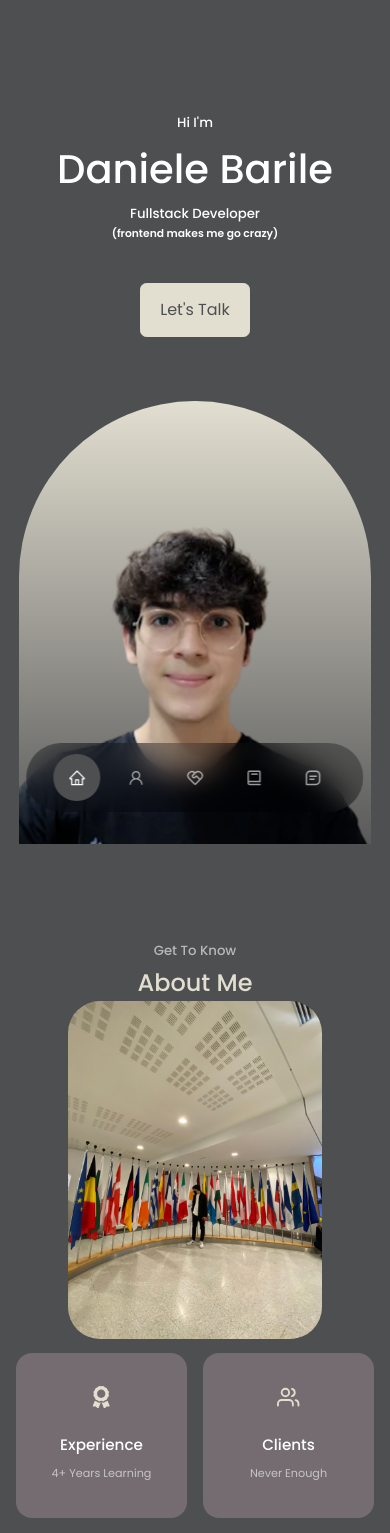
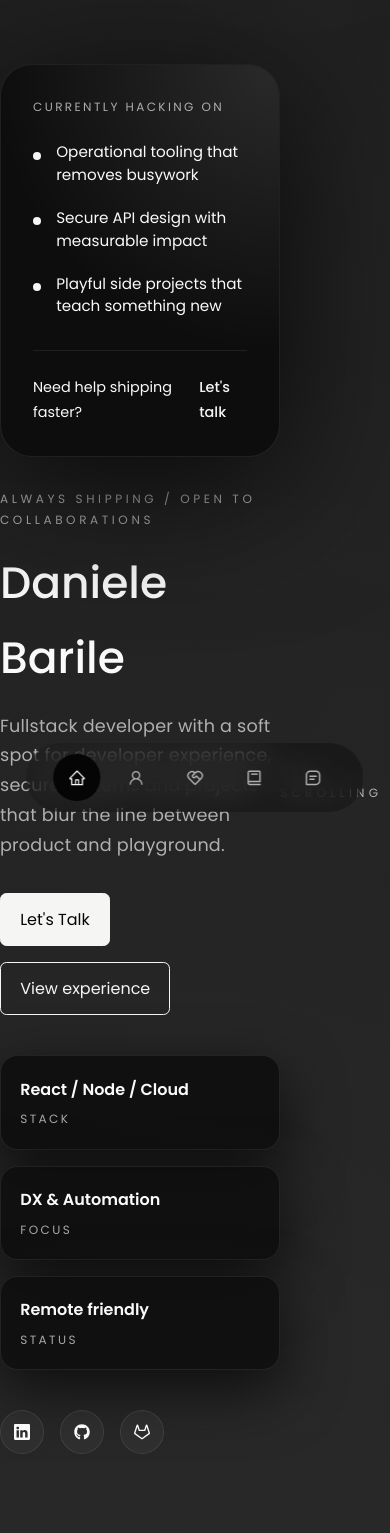
Before and after one commit to Ho3pLi/MyPlace, a React (Create React App) app: page / in a window 390 px wide. Shown: the top 1533 px of the page. Built offline with nearby package versions, Linux system fonts and the light colour scheme.

Commit message:
Refactor styles across components for improved responsiveness and aesthetics; update email addresses in contact and privacy policy sections.

```diff
--- a/src/components/about/about.css
+++ b/src/components/about/about.css
@@ -1,103 +1,99 @@
 .about__container {
   display: grid;
-  grid-template-columns: 35% 50%;
-  gap: 15%;
+  grid-template-columns: repeat(auto-fit, minmax(280px, 1fr));
+  gap: clamp(2rem, 4vw, 5rem);
+  align-items: center;
 }
 
 .about__me {
   width: 100%;
-  aspect-ratio: 1/1;
+  aspect-ratio: 4 / 5;
   border-radius: 2rem;
-  background: linear-gradient(45deg, transparent, var(--color-primary), transparent);
-  display: grid;
-  place-items: center;
+  position: relative;
+  overflow: hidden;
+}
+
+.about__me::after {
+  content: "";
+  position: absolute;
+  inset: 0;
+  border-radius: inherit;
+  padding: 3px;
+  background: linear-gradient(135deg, var(--color-primary), transparent 70%);
+  -webkit-mask:
+    linear-gradient(#000, #000) content-box,
+    linear-gradient(#000, #000);
+  -webkit-mask-composite: xor;
+  mask-composite: exclude;
 }
 
 .about__me-image {
-  border-radius: 2rem;
+  height: 100%;
+  border-radius: 1.6rem;
   overflow: hidden;
 }
 
 .about__cards {
   display: grid;
-  grid-template-columns: repeat(3, 1fr);
-  gap: 1.5rem;
+  grid-template-columns: repeat(auto-fit, minmax(150px, 1fr));
+  gap: 1rem;
 }
 
 .about__card {
-  background: var(--color-bg-variant);
-  border: 1px solid transparent;
-  border-radius: 1rem;
-  padding: 2rem;
+  background: var(--color-card);
+  border: 1px solid var(--color-border);
+  border-radius: 1.2rem;
+  padding: 1.6rem;
   text-align: center;
+  box-shadow: var(--shadow-soft);
   transition: var(--transition);
 }
 
 .about__card:hover {
-  background: transparent;
-  border-color: var(--color-primary-variant);
-  cursor: default;
+  transform: translateY(-6px);
+  border-color: var(--color-primary);
 }
 
 .about__icon {
   color: var(--color-primary);
-  font-size: 1.4rem;
-  margin-bottom: 1rem;
+  font-size: 1.6rem;
+  margin-bottom: 0.75rem;
 }
 
 .about__card h5 {
-  font-size: 0.95rem;
+  font-size: 1rem;
+  margin-bottom: 0.2rem;
 }
 
 .about__card small {
-  font-size: 0.7rem;
+  font-size: 0.8rem;
   color: var(--color-light);
 }
 
 .about__content p {
   margin: 2rem 0 2.6rem;
   color: var(--color-light);
+  font-size: 1rem;
 }
 
 /* Media queries */
 
 @media screen and (max-width: 1024px) {
-  .about__container {
-    grid-template-columns: 1fr;
-    gap: 0;
-  }
-
-  .about__me {
-    width: 50%;
-    margin: 2rem auto 4rem;
-  }
-
-  .about__content p {
-    margin: 1rem 0 1.5rem;
-  }
-}
-
-@media screen and (max-width: 600px) {
-  .about__me {
-    width: 65%;
-    margin: 0 auto 3rem;
-  }
-
-  .about__cards {
-    grid-template-columns: 1fr 1fr;
-    gap: 1rem;
-    margin: 1rem 1rem 0;
-  }
-
   .about__content {
     text-align: center;
   }
 
   .about__content p {
-    margin: 1.5rem 0;
+    margin: 1.5rem 0 2rem;
+  }
+}
+
+@media screen and (max-width: 600px) {
+  .about__content {
+    text-align: left;
   }
 
-  .about__me-image {
-    margin-top: 1rem;
+  .about__cards {
+    grid-template-columns: repeat(2, 1fr);
   }
 }
--- a/src/components/contact/Contact.jsx
+++ b/src/components/contact/Contact.jsx
@@ -38,8 +38,8 @@ const Contact = () => {
 
             <MdOutlineEmail className="contact__option-icon"/>
             <h4>Email</h4>
-            <h5>daniele.barile.lavoro@gmail.com</h5>
-            <a href="mailto:daniele.barile.lavoro@gmail.com">Send a message</a>
+            <h5>daniele.barile@mylifeblike.com</h5>
+            <a href="mailto:daniele.barile@mylifeblike.com">Send a message</a>
 
           </article>
 
--- a/src/components/developerTools/PrivacyPolicy.jsx
+++ b/src/components/developerTools/PrivacyPolicy.jsx
@@ -20,7 +20,7 @@ const PrivacyPolicy = () => {
           <p>
             <strong>Daniele Barile</strong><br />
             Rho, Italy<br />
-            Email: <a href="mailto:daniele.barile.lavoro@gmail.com">daniele.barile.lavoro@gmail.com</a>
+            Email: <a href="mailto:daniele.barile@mylifeblike.com">daniele.barile@mylifeblike.com</a>
           </p>
           <p>
             We are committed to protecting your privacy and providing clear
@@ -102,7 +102,7 @@ const PrivacyPolicy = () => {
           <p>
             To exercise these rights, contact us at
             {" "}
-            <a href="mailto:daniele.barile.lavoro@gmail.com">daniele.barile.lavoro@gmail.com</a>.
+            <a href="mailto:daniele.barile@mylifeblike.com">daniele.barile@mylifeblike.com</a>.
           </p>
 
           <h3>8. International Use</h3>
--- a/src/components/developerTools/TermsOfService.jsx
+++ b/src/components/developerTools/TermsOfService.jsx
@@ -88,7 +88,7 @@ const TermsOfService = () => {
           </p>
           <p>
             Daniele Barile<br />
-            Email: <a href="mailto:daniele.barile.lavoro@gmail.com">daniele.barile.lavoro@gmail.com</a>
+            Email: <a href="mailto:daniele.barile@mylifeblike.com">daniele.barile@mylifeblike.com</a>
           </p>
         </article>
       </div>
--- a/src/components/header/Header.jsx
+++ b/src/components/header/Header.jsx
@@ -1,31 +1,67 @@
 import React from "react"
 import "./header.css"
 import CTA from "./CTA"
-import ME from "../../assets/meV4.png"
 import HeaderSocial from "./HeaderSocial"
+
+const heroHighlights = [
+  { label: "Stack", value: "React / Node / Cloud" },
+  { label: "Focus", value: "DX & Automation" },
+  { label: "Status", value: "Remote friendly" }
+]
+
+const currentFocus = [
+  "Operational tooling that removes busywork",
+  "Secure API design with measurable impact",
+  "Playful side projects that teach something new"
+]
 
 const Header = () => {
   return (
     <header className="siteHeader">
+      <div className="header__glow" aria-hidden="true" />
 
       <div className="container header__container">
+        <div className="header__content">
+          <p className="header__eyebrow">Always shipping / Open to collaborations</p>
+          <h1>Daniele Barile</h1>
+          <p className="header__lead">
+            Fullstack developer with a soft spot for developer experience, secure systems and projects
+            that blur the line between product and playground.
+          </p>
 
-        <h5>Hi I'm</h5>
-        <h1>Daniele Barile</h1>
-        <h5 className="test-light">Fullstack Developer</h5>
-        <h6>(frontend makes me go crazy)</h6>
-        <CTA />
-        <HeaderSocial />
+          <div className="header__cta-row">
+            <CTA />
+            <a href="#experience" className="btn btn--ghost">View experience</a>
+          </div>
 
-        <div className="me">
+          <div className="header__highlights">
+            {heroHighlights.map(({ label, value }) => (
+              <article key={label}>
+                <span>{value}</span>
+                <small>{label}</small>
+              </article>
+            ))}
+          </div>
 
-          <img src={ME} alt="me" />
-
+          <HeaderSocial />
         </div>
 
-        <a href="#contact" className="scroll__down">Scroll Down</a>
+        <div className="header__panel">
+          <p className="header__panel-title">Currently hacking on</p>
+          <ul>
+            {currentFocus.map((item) => (
+              <li key={item}>{item}</li>
+            ))}
+          </ul>
+
+          <div className="header__panel-foot">
+            <span>Need help shipping faster?</span>
+            <a href="#contact">Let's talk</a>
+          </div>
+        </div>
       </div>
 
+      <a href="#about" className="scroll__down">Keep scrolling</a>
     </header>
   )
 }
--- a/src/components/header/header.css
+++ b/src/components/header/header.css
@@ -1,83 +1,240 @@
 .siteHeader {
-  height: 100vh;
-  padding-top: 7rem;
+  position: relative;
+  min-height: 100vh;
+  padding: clamp(5rem, 12vw, 9rem) clamp(1.5rem, 5vw, 4rem) 6rem;
+  display: flex;
+  align-items: center;
   overflow: hidden;
 }
 
-.header__container {
-  text-align: center;
-  height: 100%;
-  position: relative;
+.header__glow {
+  position: absolute;
+  width: 70vw;
+  height: 70vw;
+  background: radial-gradient(circle, rgb(255 255 255 / 0.25), transparent 60%);
+  top: -20%;
+  left: 40%;
+  filter: blur(120px);
+  opacity: 0.5;
 }
 
-/* CTA */
+.header__container {
+  width: 100%;
+  display: grid;
+  grid-template-columns: minmax(0, 3fr) minmax(0, 2fr);
+  gap: clamp(2rem, 4vw, 5rem);
+  align-items: center;
+  position: relative;
+  z-index: 1;
+}
+
+.header__eyebrow {
+  text-transform: uppercase;
+  letter-spacing: 0.3em;
+  font-size: 0.75rem;
+  color: var(--color-light);
+  margin-bottom: 1rem;
+}
+
+.header__content h1 {
+  font-size: clamp(2.75rem, 6vw, 4.25rem);
+  margin-bottom: 1rem;
+}
+
+.header__lead {
+  max-width: 42rem;
+  color: var(--color-light);
+  font-size: 1.1rem;
+}
+
+.header__cta-row {
+  margin-top: 2rem;
+  display: flex;
+  gap: 1rem;
+  flex-wrap: wrap;
+}
 
 .cta {
-  margin-top: 2.5rem;
   display: flex;
-  gap: 1.2rem;
-  justify-content: center;
+  gap: 1rem;
 }
 
-/* Header Socials */
+.btn--ghost {
+  background: transparent;
+  border: 1px solid var(--color-border);
+  color: var(--color-white);
+}
+
+.btn--ghost:hover {
+  background: var(--color-white);
+  color: var(--color-bg);
+}
+
+.header__highlights {
+  margin-top: 2.5rem;
+  display: grid;
+  grid-template-columns: repeat(auto-fit, minmax(150px, 1fr));
+  gap: 1rem;
+}
+
+.header__highlights article {
+  padding: 1.2rem;
+  border-radius: 1.1rem;
+  border: 1px solid var(--color-border);
+  background: var(--color-card);
+  box-shadow: var(--shadow-soft);
+}
+
+.header__highlights span {
+  display: block;
+  font-weight: 600;
+  font-size: 1rem;
+  color: var(--color-white);
+}
+
+.header__highlights small {
+  display: block;
+  margin-top: 0.4rem;
+  font-size: 0.75rem;
+  text-transform: uppercase;
+  letter-spacing: 0.2em;
+  color: var(--color-light);
+}
 
 .header__socials {
   display: flex;
+  align-items: center;
+  gap: 1rem;
+  margin-top: 2.5rem;
+}
+
+.header__socials a {
+  width: 44px;
+  height: 44px;
+  border-radius: 50%;
+  border: 1px solid var(--color-border);
+  display: grid;
+  place-items: center;
+  color: var(--color-white);
+  background: rgb(255 255 255 / 4%);
+}
+
+.header__socials a:hover {
+  transform: translateY(-4px);
+  border-color: var(--color-primary);
+  color: var(--color-primary);
+}
+
+.header__panel {
+  position: relative;
+  border-radius: 2rem;
+  padding: clamp(2rem, 4vw, 3rem);
+  border: 1px solid var(--color-border);
+  background: var(--color-panel);
+  box-shadow: var(--shadow-strong);
+  overflow: hidden;
+}
+
+.header__panel::before {
+  content: "";
+  position: absolute;
+  inset: 0;
+  background: radial-gradient(circle at top right, rgb(255 255 255 / 0.2), transparent 60%);
+  opacity: 0.6;
+  pointer-events: none;
+}
+
+.header__panel-title {
+  text-transform: uppercase;
+  letter-spacing: 0.2em;
+  font-size: 0.75rem;
+  color: var(--color-light);
+  margin-bottom: 1.5rem;
+}
+
+.header__panel ul {
+  display: flex;
   flex-direction: column;
-  align-items: center;
-  gap: 0.8rem;
+  gap: 1.25rem;
+  margin: 0;
+  padding: 0;
+}
+
+.header__panel li {
+  position: relative;
+  padding-left: 1.45rem;
+  font-size: 0.95rem;
+  color: var(--color-white);
+  line-height: 1.5;
+}
+
+.header__panel li::before {
+  content: "";
+  width: 8px;
+  height: 8px;
+  border-radius: 50%;
+  background: var(--color-primary);
   position: absolute;
   left: 0;
-  bottom: 3rem;
+  top: 0.65rem;
 }
 
-.header__socials::after {
-  content: "";
-  width: 1px;
-  height: 2rem;
-  background: var(--color-primary);
+.header__panel-foot {
+  margin-top: 2rem;
+  padding-top: 1.5rem;
+  border-top: 1px solid var(--color-border);
+  display: flex;
+  justify-content: space-between;
+  align-items: center;
+  gap: 1rem;
+  font-size: 0.9rem;
 }
 
-/* ME */
-
-.me {
-  background: linear-gradient(var(--color-primary), transparent);
-  width: 22rem;
-  height: 30rem;
-  position: absolute;
-  left: calc(50% - 11rem);
-  margin-top: 4rem;
-  border-radius: 12rem 12rem 0 0;
-  overflow: hidden;
-  padding: 7rem 0.01rem 0.5rem;
+.header__panel-foot a {
+  color: var(--color-primary);
+  font-weight: 500;
 }
-
-/* Scroll down */
 
 .scroll__down {
   position: absolute;
-  right: -2.3rem;
-  bottom: 5rem;
-  transform: rotate(90deg);
-  font-weight: 300;
-  font-size: 0.9rem;
+  right: clamp(1rem, 4vw, 4rem);
+  bottom: 2rem;
+  letter-spacing: 0.35em;
+  text-transform: uppercase;
+  font-size: 0.75rem;
+  color: var(--color-light);
 }
 
-/* Media queries */
+.scroll__down:hover {
+  color: var(--color-white);
+}
 
 @media screen and (max-width: 1024px) {
   .siteHeader {
-    height: 68vh;
+    padding-top: 6rem;
+  }
+
+  .header__container {
+    grid-template-columns: 1fr;
+  }
+
+  .header__panel {
+    order: -1;
   }
 }
 
 @media screen and (max-width: 600px) {
   .siteHeader {
-    height: 100vh;
+    padding: 4rem 0 5rem;
   }
 
-  .header__socials,
+  .header__socials {
+    justify-content: flex-start;
+  }
+
   .scroll__down {
-    display: none;
+    position: static;
+    margin-top: 3rem;
+    display: inline-block;
   }
 }
--- a/src/index.css
+++ b/src/index.css
@@ -11,12 +11,17 @@
 }
 
 :root {
-  --color-bg: #4e4f50; /* #1f1f38 */
-  --color-bg-variant: #746c70; /* #2c2c6c */
-  --color-primary: #e2ded0; /* #4db5ff */
-  --color-primary-variant: #647c90; /* rgba(77, 181, 255, 0.4) */
-  --color-white: white;
-  --color-light: rgb(255 255 255 / 60%);
+  --color-bg: #050505;
+  --color-bg-variant: #0d0d0d;
+  --color-primary: #f5f5f4;
+  --color-primary-variant: rgb(245 245 244 / 25%);
+  --color-white: #fafafa;
+  --color-light: rgb(250 250 250 / 65%);
+  --color-card: rgb(13 13 13 / 85%);
+  --color-panel: rgb(13 13 13 / 95%);
+  --color-border: rgb(250 250 250 / 8%);
+  --shadow-soft: 0 20px 60px rgb(0 0 0 / 65%);
+  --shadow-strong: 0 30px 140px rgb(0 0 0 / 75%);
   --transition: all 400ms ease;
   --container-width-lg: 75%;
   --container-width-md: 86%;
@@ -54,9 +59,12 @@ html {
 body{
   font-family: Poppins, sans-serif;
   background: var(--color-bg);
+  background-image:
+    radial-gradient(circle at 20% 20%, rgb(255 255 255 / 12%), transparent 45%),
+    radial-gradient(circle at 80% 0%, rgb(255 255 255 / 6%), transparent 40%),
+    linear-gradient(120deg, #050505, #0f0f0f);
   color: var(--color-white);
   line-height: 1.7; /* distanza tra le macroaree */
-  background-image: none;
   transition: var(--transition);
 }
 
@@ -96,6 +104,7 @@ section > h2 {
   color: var(--color-primary);
   transition: var(--transition);
   margin-bottom: 3rem;
+  letter-spacing: 0.08em;
 }
 
 .text-light {
@@ -109,7 +118,7 @@ a {
 }
 
 a:hover {
-  color: var(--color-white);
+  color: var(--color-primary);
 }
 
 .btn {
@@ -140,6 +149,7 @@ img {
   display: block;
   width: 100%;
   object-fit: cover;
+  border-radius: 1rem;
 }
 
 /* Media queries */
```
Also changed, not shown: src/components/blogPreview/blogPreview.css (+22 -28 lines), src/components/contact/contact.css (+37 -31 lines), src/components/experience/experience.css (+22 -34 lines), src/components/services/services.css (+28 -41 lines).
